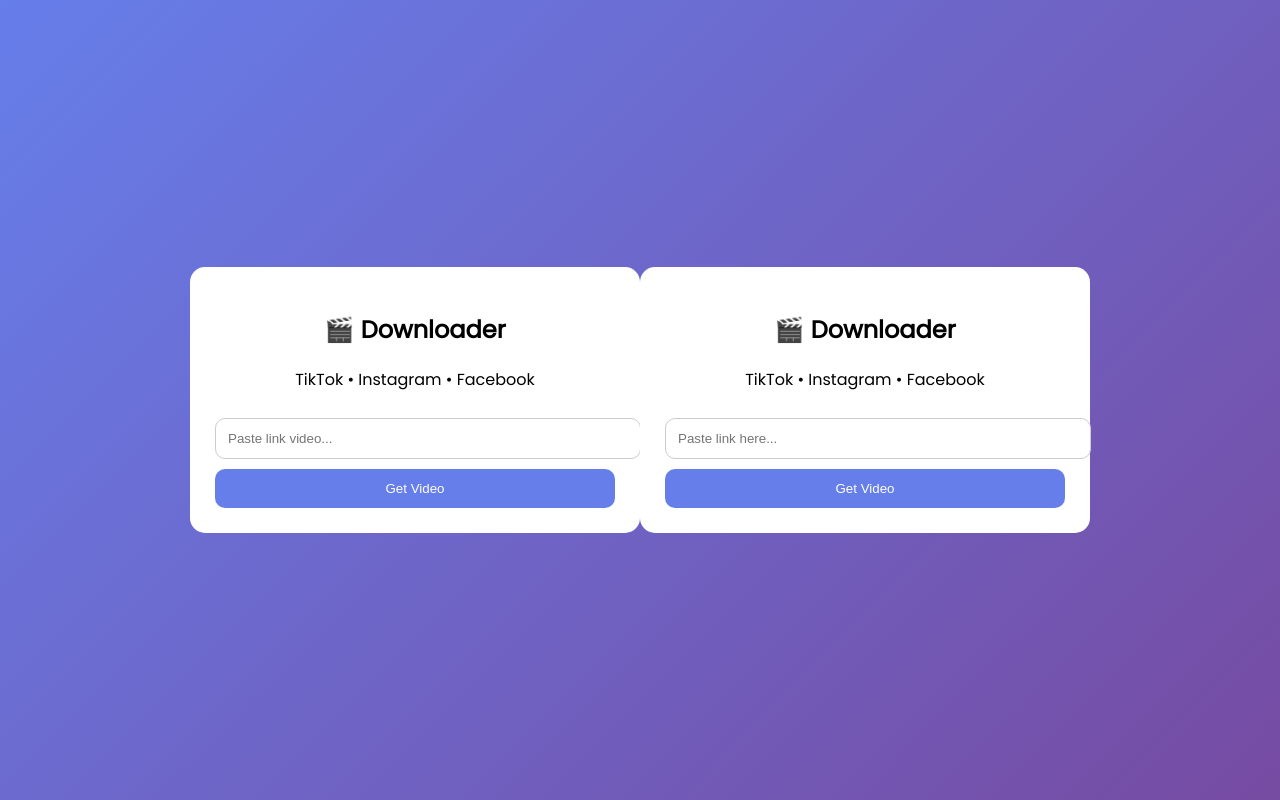
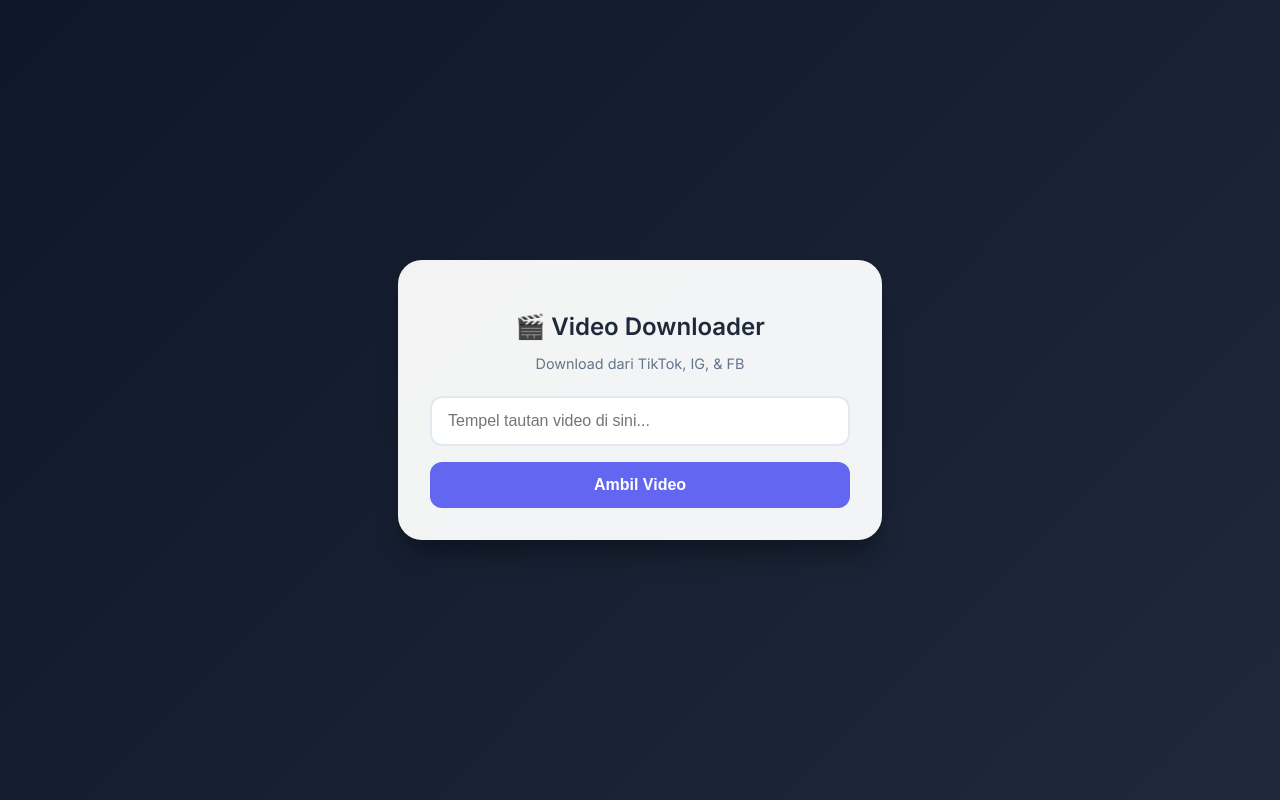
Before and after one commit to crusadealiance-ui/tikreeds, a Flask app: page / in a window 1280 px wide. Run offline with Flask 3, Linux system fonts and the light colour scheme; some libraries are stand-ins or nearby versions.

Commit message:
Update index.html

```diff
--- a/templates/index.html
+++ b/templates/index.html
@@ -3,231 +3,191 @@
 <head>
     <meta charset="UTF-8">
     <meta name="viewport" content="width=device-width, initial-scale=1.0">
-<title>Video Downloader</title>
-
-<link href="https://fonts.googleapis.com/css2?family=Poppins&display=swap" rel="stylesheet">
+    <title>Video Downloader Premium</title>
+    <link href="https://fonts.googleapis.com/css2?family=Inter:wght@400;600&display=swap" rel="stylesheet">
 
     <style>
+        :root {
+            --primary: #6366f1;
+            --primary-hover: #4f46e5;
+            --bg-gradient: linear-gradient(135deg, #0f172a, #1e293b);
+            --glass: rgba(255, 255, 255, 0.95);
+        }
+
         body {
-    font-family: 'Poppins', sans-serif;
-    background: linear-gradient(135deg, #667eea, #764ba2);
+            font-family: 'Inter', sans-serif;
+            background: var(--bg-gradient);
             height: 100vh;
             margin: 0;
             display: flex;
             align-items: center;
             justify-content: center;
+            color: #1e293b;
         }
 
         .card {
-    background: white;
-    padding: 25px;
-    border-radius: 15px;
+            background: var(--glass);
+            padding: 32px;
+            border-radius: 24px;
             width: 90%;
-    max-width: 400px;
+            max-width: 420px;
             text-align: center;
+            box-shadow: 0 20px 25px -5px rgba(0, 0, 0, 0.3), 0 10px 10px -5px rgba(0, 0, 0, 0.04);
+        }
+
+        h2 { margin-bottom: 8px; font-weight: 600; font-size: 1.5rem; }
+
+        .subtitle {
+            color: #64748b;
+            font-size: 0.9rem;
+            margin-bottom: 24px;
+        }
+
+        .input-group {
+            position: relative;
+            margin-bottom: 16px;
         }
 
         input {
             width: 100%;
-    padding: 12px;
-    border-radius: 10px;
-    border: 1px solid #ccc;
+            padding: 14px 16px;
+            border-radius: 12px;
+            border: 2px solid #e2e8f0;
+            box-sizing: border-box;
+            font-size: 1rem;
+            transition: all 0.3s ease;
+            outline: none;
+        }
+
+        input:focus {
+            border-color: var(--primary);
+            box-shadow: 0 0 0 4px rgba(99, 102, 241, 0.1);
         }
 
         button {
             width: 100%;
-    padding: 12px;
-    border-radius: 10px;
+            padding: 14px;
+            border-radius: 12px;
             border: none;
-    background: #667eea;
+            background: var(--primary);
             color: white;
-    margin-top: 10px;
+            font-weight: 600;
+            font-size: 1rem;
             cursor: pointer;
+            transition: transform 0.2s, background 0.3s;
         }
 
         button:hover {
-    background: #5a67d8;
+            background: var(--primary-hover);
+        }
+
+        button:active {
+            transform: scale(0.98);
         }
 
         #loading {
             display: none;
-    margin-top: 15px;
+            margin-top: 16px;
+            font-size: 0.9rem;
+            color: #6366f1;
+            font-weight: 600;
         }
 
         #result {
             display: none;
-    margin-top: 20px;
+            margin-top: 24px;
+            animation: fadeIn 0.5s ease;
+        }
+
+        @keyframes fadeIn {
+            from { opacity: 0; transform: translateY(10px); }
+            to { opacity: 1; transform: translateY(0); }
+        }
+
+        .thumb-container {
+            width: 100%;
+            border-radius: 12px;
+            overflow: hidden;
+            margin-bottom: 16px;
+            box-shadow: 0 4px 6px -1px rgba(0, 0, 0, 0.1);
         }
 
         img {
             width: 100%;
-    border-radius: 10px;
+            display: block;
         }
+
+        .btn-download {
+            background: #10b981; /* Hijau agar kontras */
+        }
+
+        .btn-download:hover { background: #059669; }
     </style>
 </head>
-
 <body>
 
 <div class="card">
-    <h2>🎬 Downloader</h2>
-    <p>TikTok • Instagram • Facebook</p>
+    <h2>🎬 Video Downloader</h2>
+    <p class="subtitle">Download dari TikTok, IG, & FB</p>
 
-    <input type="text" id="url" placeholder="Paste link video...">
-    <button onclick="getVideo()">Get Video</button>
+    <div class="input-group">
+        <input type="text" id="url" placeholder="Tempel tautan video di sini...">
+    </div>
 
-    <div id="loading">⏳ Processing...</div>
+    <button onclick="getVideo()" id="mainBtn">Ambil Video</button>
+
+    <div id="loading">✨ Sedang memproses...</div>
 
     <div id="result">
-        <img id="thumb">
-        <a id="downloadBtn">
-            <button>Download Sekarang</button>
+        <div class="thumb-container">
+            <img id="thumb" alt="Thumbnail">
+        </div>
+        <a id="downloadBtn" style="text-decoration: none;">
+            <button class="btn-download">Simpan Video Sekarang</button>
         </a>
     </div>
 </div>
 
 <script>
 function getVideo() {
-    let url = document.getElementById("url").value;
+    const urlInput = document.getElementById("url");
+    const mainBtn = document.getElementById("mainBtn");
+    const loading = document.getElementById("loading");
+    const result = document.getElementById("result");
 
-    document.getElementById("loading").style.display = "block";
-    document.getElementById("result").style.display = "none";
+    if (!urlInput.value) return alert("Masukkan URL terlebih dahulu!");
+
+    // UI Feedback
+    mainBtn.disabled = true;
+    mainBtn.innerText = "Processing...";
+    loading.style.display = "block";
+    result.style.display = "none";
 
     fetch('/get-link', {
         method: 'POST',
-        headers: {
-            'Content-Type': 'application/x-www-form-urlencoded'
-        },
-        body: "url=" + encodeURIComponent(url)
+        headers: { 'Content-Type': 'application/x-www-form-urlencoded' },
+        body: "url=" + encodeURIComponent(urlInput.value)
     })
     .then(res => res.json())
     .then(data => {
-        document.getElementById("loading").style.display = "none";
+        mainBtn.disabled = false;
+        mainBtn.innerText = "Ambil Video";
+        loading.style.display = "none";
 
         if (data.error) {
-            alert(data.error);
+            alert("Error: " + data.error);
             return;
         }
 
         document.getElementById("thumb").src = data.thumbnail;
-
-        document.getElementById("downloadBtn").href =
-            "/download?url=" + encodeURIComponent(data.video);
-
-        document.getElementById("result").style.display = "block";
-    });
-}
-</script>
-
-</body>
-</html><!DOCTYPE html>
-<html lang="en">
-<head>
-<meta charset="UTF-8">
-<meta name="viewport" content="width=device-width, initial-scale=1.0">
-<title>Video Downloader</title>
-
-<link href="https://fonts.googleapis.com/css2?family=Poppins&display=swap" rel="stylesheet">
-
-<style>
-body {
-    font-family: 'Poppins', sans-serif;
-    background: linear-gradient(135deg, #667eea, #764ba2);
-    height: 100vh;
-    margin: 0;
-    display: flex;
-    align-items: center;
-    justify-content: center;
-}
-
-.card {
-    background: white;
-    padding: 25px;
-    border-radius: 15px;
-    width: 90%;
-    max-width: 400px;
-    text-align: center;
-}
-
-input, button {
-    width: 100%;
-    padding: 12px;
-    border-radius: 10px;
-    margin-top: 10px;
-}
-
-button {
-    background: #667eea;
-    color: white;
-    border: none;
-    cursor: pointer;
-}
-
-button:hover {
-    background: #5a67d8;
-}
-
-#loading {
-    display: none;
-    margin-top: 15px;
-}
-
-#result {
-    display: none;
-    margin-top: 20px;
-}
-
-img {
-    width: 100%;
-    border-radius: 10px;
-}
-</style>
-</head>
-
-<body>
-
-<div class="card">
-    <h2>🎬 Downloader</h2>
-    <p>TikTok • Instagram • Facebook</p>
-
-    <input type="text" id="url" placeholder="Paste link here...">
-    <button onclick="download()">Get Video</button>
-
-    <div id="loading">⏳ Processing...</div>
-
-    <div id="result">
-        <img id="thumb">
-        <a id="downloadBtn" target="_blank">
-            <button>Download Video</button>
-        </a>
-    </div>
-</div>
-
-<script>
-function download() {
-    let url = document.getElementById("url").value;
-
-    document.getElementById("loading").style.display = "block";
-    document.getElementById("result").style.display = "none";
-
-    fetch('/download', {
-        method: 'POST',
-        headers: {
-            'Content-Type': 'application/x-www-form-urlencoded'
-        },
-        body: "url=" + encodeURIComponent(url)
+        document.getElementById("downloadBtn").href = "/download?url=" + encodeURIComponent(data.video);
+        result.style.display = "block";
     })
-    .then(res => res.json())
-    .then(data => {
-        document.getElementById("loading").style.display = "none";
-
-        if (data.error) {
-            alert(data.error);
-            return;
-        }
-
-        document.getElementById("thumb").src = data.thumbnail;
-        document.getElementById("downloadBtn").href = data.video;
-        document.getElementById("result").style.display = "block";
+    .catch(err => {
+        mainBtn.disabled = false;
+        mainBtn.innerText = "Ambil Video";
+        loading.style.display = "none";
+        alert("Terjadi kesalahan jaringan.");
     });
 }
 </script>
```
Lines whose indentation alone changed are shown as unchanged.
